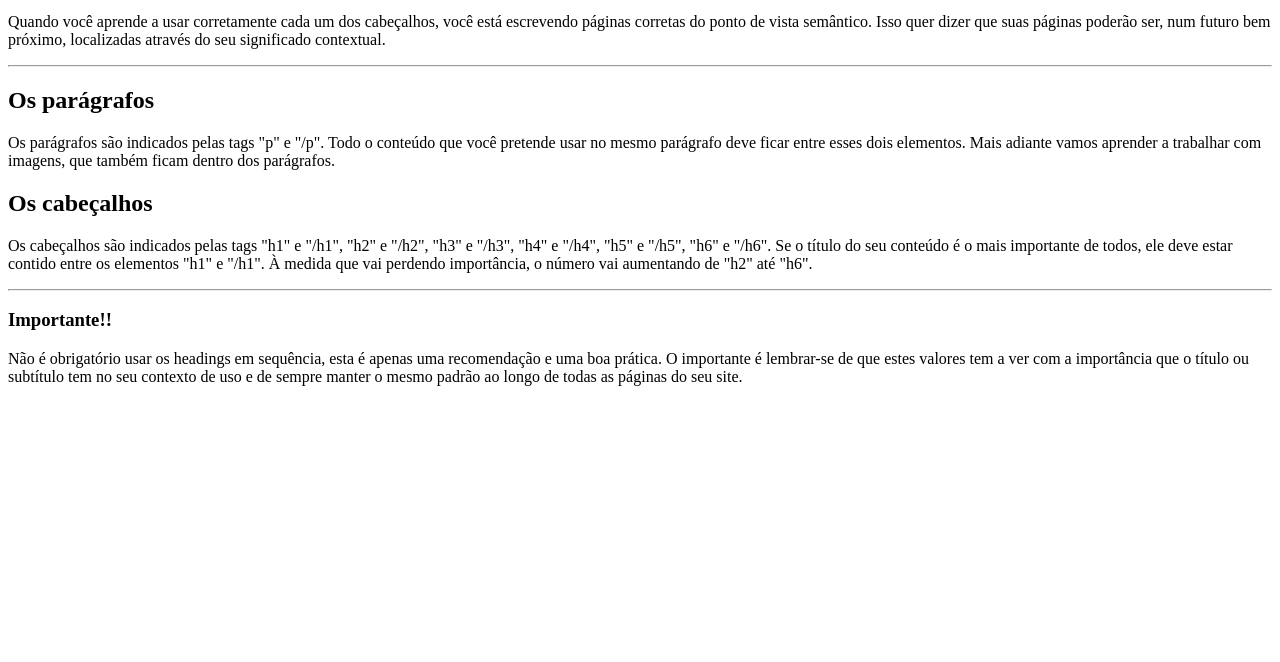
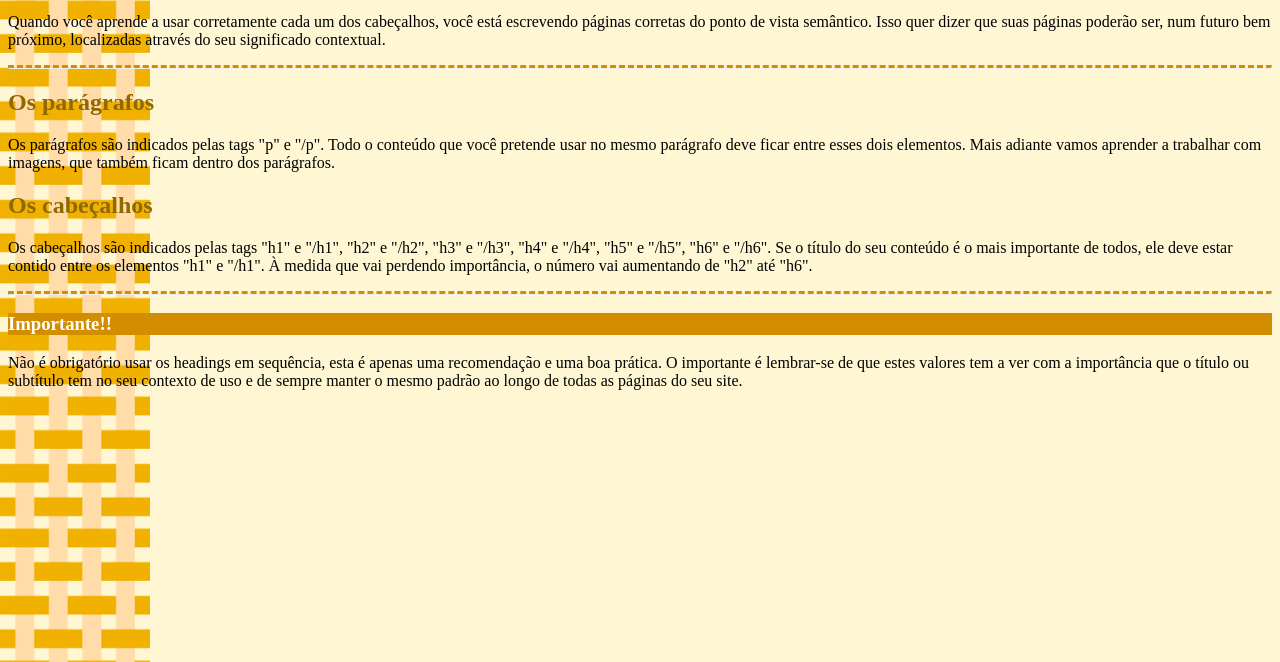
Before and after one commit to Laryssahugem/AtvHtml, a plain HTML site: page index.html in a window 1280 px wide. Shown: the part 138-800 px from the top of the page. Drawn offline with Linux system fonts and the light colour scheme.

Commit message:
Atv 18/10

```diff
--- a/CSS/Estilo.css
+++ b/CSS/Estilo.css
@@ -1,4 +1,20 @@
-h1
+h1,h2
 {
-    color:#8F6800;
+    color: #8F6800;
 }
+h3
+{
+    color: #FFFFFF;
+    background-color: #D38D00;
+
+}
+body
+{
+    background-image: url("../Imagens/cabecalhos_back.png");
+    background-color: #FFF7D4;
+    background-repeat: repeat-y;
+}
+hr
+{
+    border-top: 3px dashed #D38D00;
+}
--- a/index.html
+++ b/index.html
@@ -2,7 +2,7 @@
 <html lang="pt-br">
 <head>
 <meta charset="UTF-8">
-<link rel="stylesheet" href="/CSS/Estilo.css">
+<link rel="stylesheet" href="./CSS/estilo.css">
 <title>Cabeçalhos - uso prático</title>
 </head>
 <body>
```
